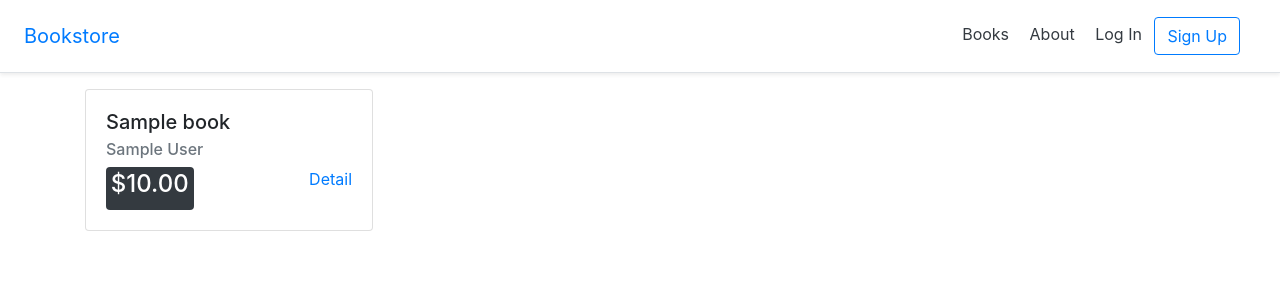
After one commit to TareqMonwer/E-Store, a Django app: page /books/ in a window 1280 px wide. The commit adds this page. Shown: the top 300 px of the page. Run offline with Django 3.2, Linux system fonts and the light colour scheme; tables that the repository leaves empty hold one stand-in row (values such as "Sample post"); some libraries are stand-ins or nearby versions.

Commit message:
books app started

```diff
--- /dev/null
+++ b/books/apps.py
@@ -0,0 +1,5 @@
+from django.apps import AppConfig
+
+
+class BooksConfig(AppConfig):
+    name = 'books'
--- /dev/null
+++ b/books/models.py
@@ -0,0 +1,18 @@
+import uuid
+from django.db import models
+from django.urls import reverse
+
+
+class Book(models.Model):
+    id = models.UUIDField(primary_key=True,
+                         default=uuid.uuid4,
+                         editable=False)
+    title = models.CharField(max_length=200)
+    author = models.CharField(max_length=200)
+    price = models.DecimalField(max_digits=6, decimal_places=2)
+
+    def __str__(self):
+        return self.title
+
+    def get_absolute_url(self):
+        return reverse('book-detail', args=[str(self.id), ])
--- /dev/null
+++ b/books/urls.py
@@ -0,0 +1,9 @@
+from django.urls import path
+
+from .views import BookListView, BookDetailView
+
+
+urlpatterns = [
+    path('', BookListView.as_view(), name='book-list'),
+    path('<uuid:pk>/', BookDetailView.as_view(), name='book-detail'),
+]
--- /dev/null
+++ b/books/views.py
@@ -0,0 +1,16 @@
+from django.shortcuts import render
+from django.views.generic import ListView, DetailView
+
+from .models import Book
+
+
+class BookListView(ListView):
+    model = Book
+    context_object_name = 'book_list'
+    template_name = 'books/book_list.html'
+
+
+class BookDetailView(DetailView):
+    model = Book
+    context_object_name = 'book'
+    template_name = 'books/book_detail.html'
--- a/bookstore_project/settings.py
+++ b/bookstore_project/settings.py
@@ -35,6 +35,7 @@ INSTALLED_APPS = [
     # local apps
     'users.apps.UsersConfig',
     'pages.apps.PagesConfig',
+    'books.apps.BooksConfig',
 ]
 
 CRISPY_TEMPLATE_PACK = 'bootstrap4'
--- a/bookstore_project/urls.py
+++ b/bookstore_project/urls.py
@@ -11,4 +11,5 @@ urlpatterns = [
     # Local apps
     path('', include('pages.urls')),
     path('user/', include('users.urls')),
+    path('books/', include('books.urls')),
 ]
--- a/templates/_base.html
+++ b/templates/_base.html
@@ -16,6 +16,7 @@
         <div class="d-flex flex-column flex-md-row align-items-center p-3 px-md-4 mb-3 bg-white border-bottom shadow-sm">
             <a href="{% url 'home' %}" class="navbar-brand my-0 mr-md-auto font-weight-normal">Bookstore</a>
             <nav class="my-2 my-md-0 mr-md-3">
+                <a class="p-2 text-dark" href="{% url 'book-list' %}">Books</a>
                 <a class="p-2 text-dark" href="{% url 'about' %}">About</a>
                 {% if user.is_authenticated %}
                 <a class="p-2 text-dark" href="{% url 'user_settings' %}">Account</a>
--- /dev/null
+++ b/templates/books/book_list.html
@@ -0,0 +1,23 @@
+{% extends '_base.html' %}
+
+{% block title %} Books List {% endblock title %}
+
+
+{% block content %}
+<div class="row">
+    {% for book in book_list %}
+    <div class="col-md-4 mb-5">
+        <div class="card" style="width: 18rem;">
+            <div class="card-body">
+                <h5 class="card-title">{{ book.title }}</h5>
+                <h6 class="card-subtitle mb-2 text-muted">{{ book.author }}</h6>
+                <span class="badge badge-dark">
+                    <h4>${{ book.price }}</h4>
+                </span>
+                <a href="{{ book.get_absolute_url }}" class="card-link float-right">Detail</a>
+            </div>
+        </div>
+    </div>
+    {% endfor %}
+</div>
+{% endblock content %}
```
Also changed, not shown: books/admin.py (added, +10 -0 lines), books/tests.py (added, +30 -0 lines), templates/books/book_detail.html (added, +20 -0 lines), books/__init__.py (added), books/migrations/0001_initial.py (added), books/migrations/__init__.py (added).
